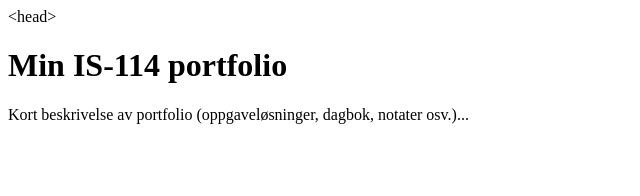
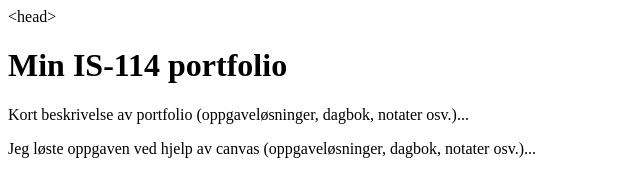
Before and after one commit to Kajahebnes/test, a plain HTML site: page docs/index.html in a window 1280 px wide. Shown: the whole page, without its empty margins (0-640 px from the left). Drawn offline with Linux system fonts and the light colour scheme.

Commit message:
endret på index.html

```diff
--- a/docs/index.html
+++ b/docs/index.html
@@ -9,5 +9,6 @@
 	<body>
 		<h1>Min IS-114 portfolio</h1>
 		<p>Kort beskrivelse av portfolio (oppgaveløsninger, dagbok, notater osv.)...</p>
+		<p>Jeg løste oppgaven ved hjelp av canvas (oppgaveløsninger, dagbok, notater osv.)...</p>
 	</body>
 	</html>
```
